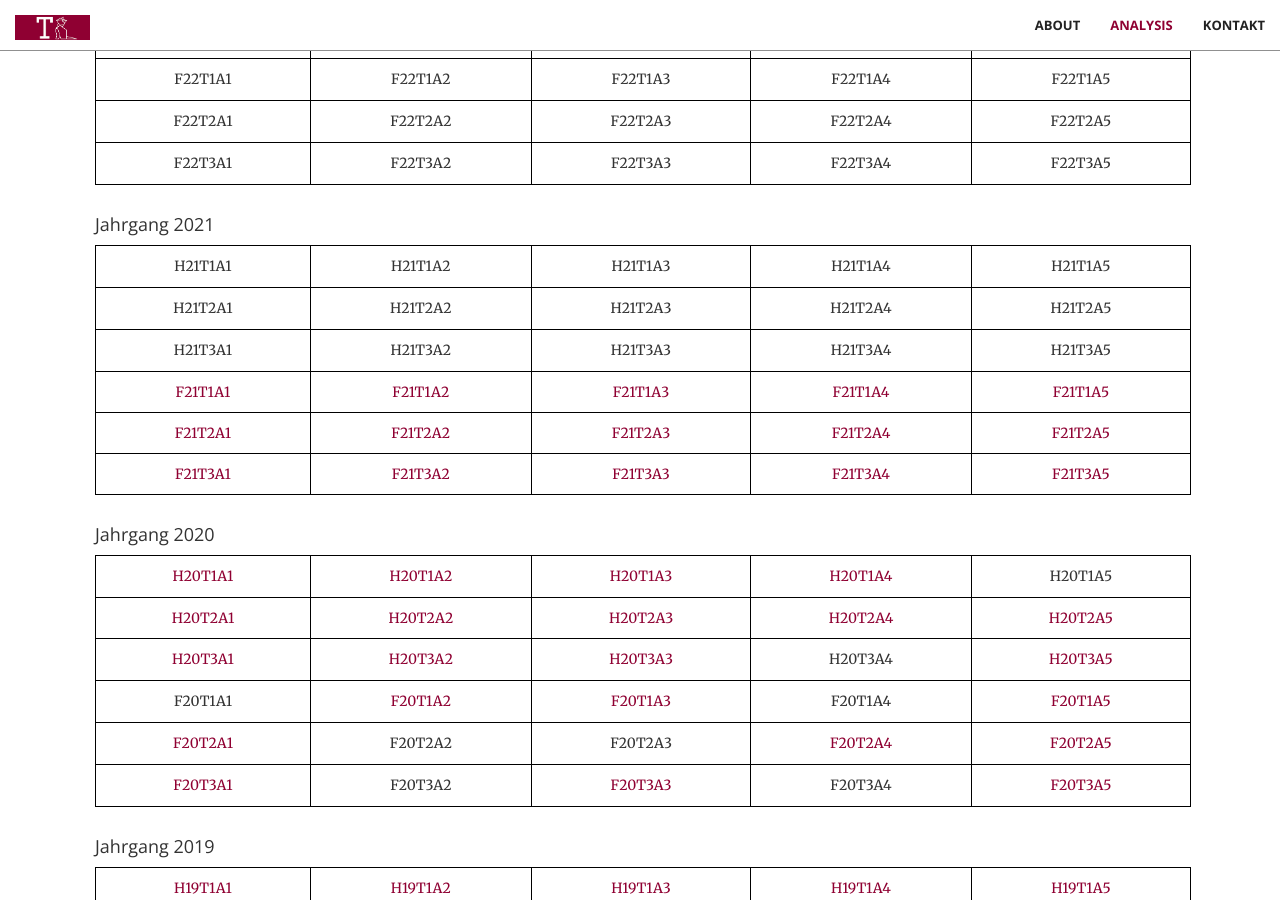
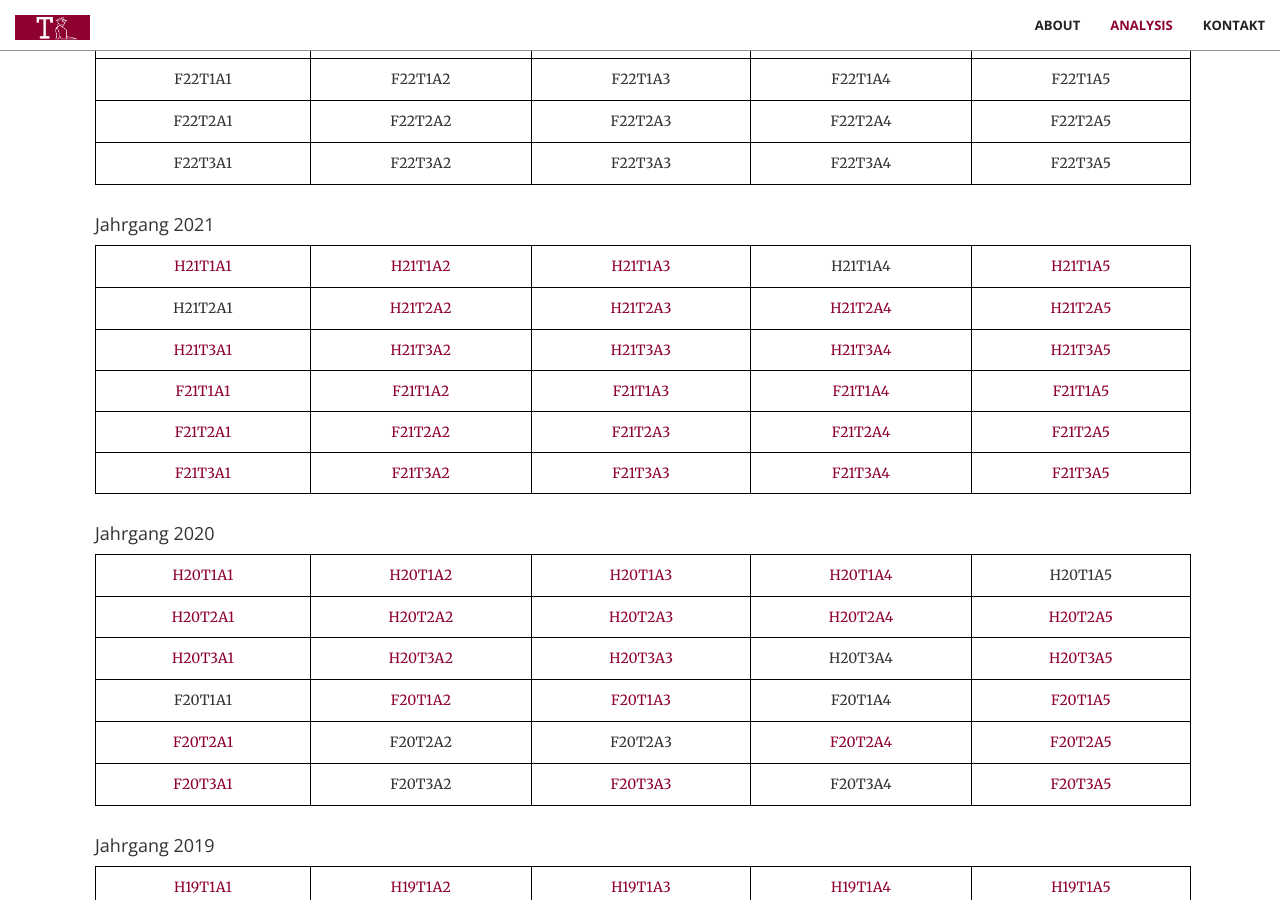
Before and after one commit to trabaldini/trabaldini.github.io, a Jekyll site: the page built from index.html, in a window 1280 px wide and 900 px high, scrolled down 1839 px. Built offline with Jekyll 4.4.1, drawn with Linux system fonts in a browser that asks for light colours; some web fonts are replaced.

Commit message:
add h21 exercises

```diff
--- a/_includes/math.html
+++ b/_includes/math.html
@@ -142,19 +142,19 @@
                         <tbody>
                             <tr>
                                 <td>
-                                    <p>H21T1A1</p>
-                                </td>
-                                <td>
-                                    <p>H21T1A2</p>
-                                </td>
-                                <td>
-                                    <p>H21T1A3</p>
+                                    <a href="aufg/H21T1A1_DGL.pdf" target="_blank">H21T1A1</a>
+                                </td>
+                                <td>
+                                    <a href="aufg/H21T1A2_FT.pdf" target="_blank">H21T1A2</a>
+                                </td>
+                                <td>
+                                    <a href="aufg/H21T1A3_FT.pdf" target="_blank">H21T1A3</a>
                                 </td>
                                 <td>
                                     <p>H21T1A4</p>
                                 </td>
                                 <td>
-                                    <p>H21T1A5</p>
+                                    <a href="aufg/H21T1A5_FT.pdf" target="_blank">H21T1A5</a>
                                 </td>
                             </tr>
                             <tr>
@@ -162,33 +162,33 @@
                                     <p>H21T2A1</p>
                                 </td>
                                 <td>
-                                    <p>H21T2A2</p>
-                                </td>
-                                <td>
-                                    <p>H21T2A3</p>
-                                </td>
-                                <td>
-                                    <p>H21T2A4</p>
-                                </td>
-                                <td>
-                                    <p>H21T2A5</p>
-                                </td>
-                            </tr>
-                            <tr>
-                                <td>
-                                    <p>H21T3A1</p>
-                                </td>
-                                <td>
-                                    <p>H21T3A2</p>
-                                </td>
-                                <td>
-                                    <p>H21T3A3</p>
-                                </td>
-                                <td>
-                                    <p>H21T3A4</p>
-                                </td>
-                                <td>
-                                    <p>H21T3A5</p>
+                                    <a href="aufg/H21T2A2_FT.pdf" target="_blank">H21T2A2</a>
+                                </td>
+                                <td>
+                                    <a href="aufg/H21T2A3_DGL.pdf" target="_blank">H21T2A3</a>
+                                </td>
+                                <td>
+                                    <a href="aufg/H21T2A4_RA.pdf" target="_blank">H21T2A4</a>
+                                </td>
+                                <td>
+                                    <a href="aufg/H21T2A5_FT.pdf" target="_blank">H21T2A5</a>
+                                </td>
+                            </tr>
+                            <tr>
+                                <td>
+                                    <a href="aufg/H21T3A1_FT.pdf" target="_blank">H21T3A1</a>
+                                </td>
+                                <td>
+                                    <a href="aufg/H21T3A2_DGL.pdf" target="_blank">H21T3A2</a>
+                                </td>
+                                <td>
+                                    <a href="aufg/H21T3A3_DGL.pdf" target="_blank">H21T3A3</a>
+                                </td>
+                                <td>
+                                    <a href="aufg/H21T3A4_FT.pdf" target="_blank">H21T3A4</a>
+                                </td>
+                                <td>
+                                    <a href="aufg/H21T3A5_FT.pdf" target="_blank">H21T3A5</a>
                                 </td>
                             </tr>
                              <tr>
```
Also changed, not shown: 13 other files.
